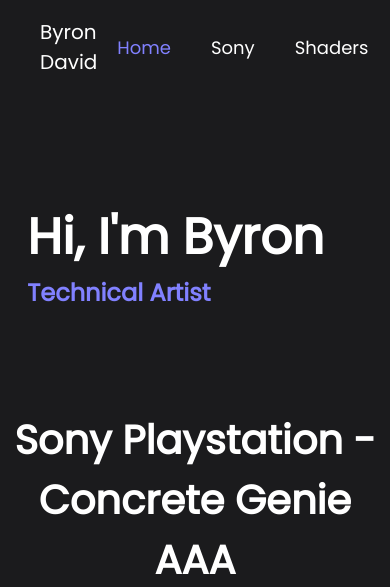
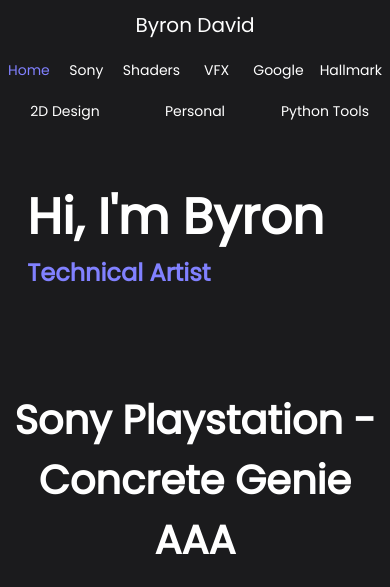
Before and after one commit to Byron-david/Portfolio-Website, a Flask app: page / in a window 390 px wide. Shown: the top 587 px of the page. Run offline with Flask 3, Linux system fonts and the light colour scheme; parts of the project's set-up code (start-up, migrations or seed data) failed here and were passed over.

Commit message:
Added @media query for navbar so it doesn't get cut off

```diff
--- a/static/style.css
+++ b/static/style.css
@@ -216,6 +216,35 @@ nav a {
   .gallery ul { column-count: 1; }
 }
 
+@media (max-width: 1000px) {
+
+  /* 1. Stack the Name and the Menu vertically */
+  nav {
+    flex-direction: column;
+    padding: 10px 0;
+    height: auto;
+  }
+
+  /* 2. Center the links and allow them to wrap to new lines */
+  nav ul {
+    flex-wrap: wrap;
+    justify-content: center;
+    width: 100%;
+    padding-top: 10px;
+  }
+
+  /* 3. Make links smaller and closer together */
+  nav a {
+    padding: 10px 8px;
+    font-size: 14px;
+  }
+
+  /* 4. Push the page content down further because the nav is now taller */
+  header {
+    margin-top: 180px;
+  }
+}
+
 .img-hover {
   position: absolute;
   bottom: 0;
```
